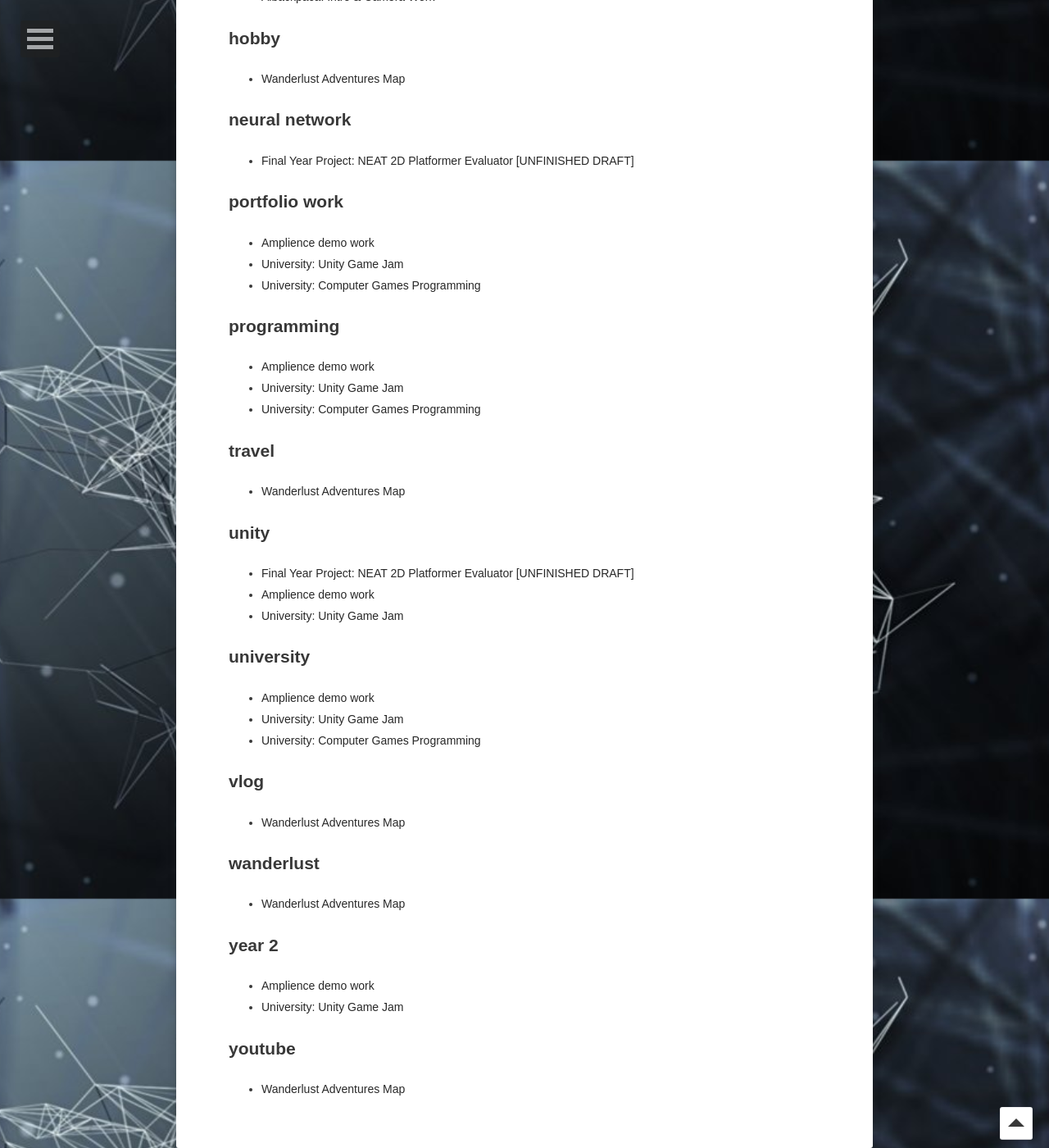
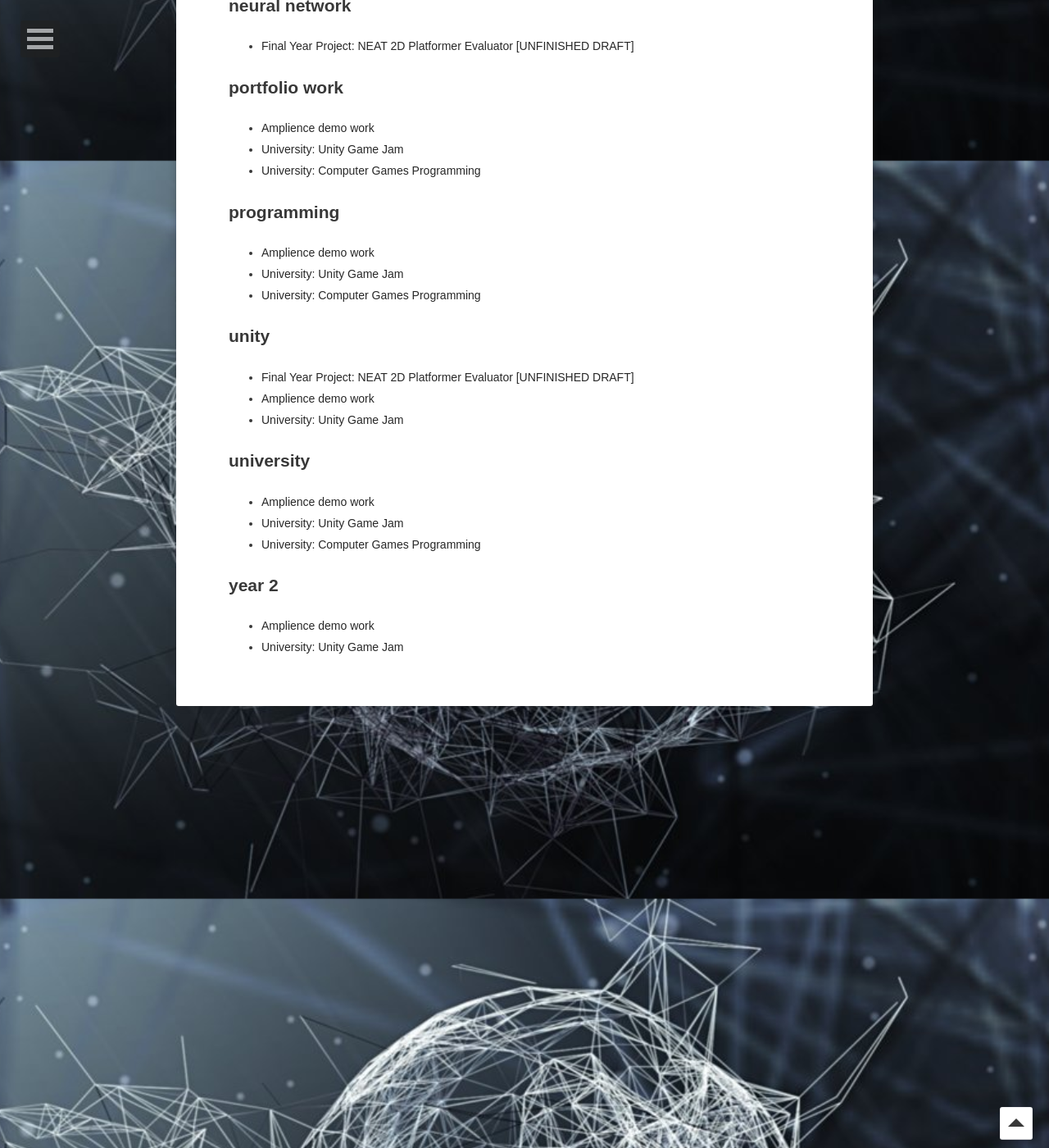
Before and after one commit to WearyWanderer/Website, a Jekyll site: the page built from tags/index.html, in a window 1280 px wide and 1400 px high, scrolled down 1604 px. Shown: the whole window at 82% size. Built offline with Jekyll 4.4.1, drawn with Linux system fonts in a browser that asks for light colours; some web fonts are replaced; some of the changed text lies outside the part shown.

```diff
--- a/_config.yml
+++ b/_config.yml
@@ -38,7 +38,7 @@ github:             WearyWanderer
 stackoverflow:      3376692/wearywanderer   #from a "http://stackoverflow.com/users/123456/username" link
 linkedin:           andrew-ayre-17695773
 instagram:          allthesebitterthings
-email:              n3078472@live.tees.ac.uk
+email:              andrewayregames@live.co.uk
 
 # Gems
 gems:
--- a/_posts/2016-08-08-Wanderlust-Adventures-Map.md
+++ /dev/null
@@ -1,20 +0,0 @@
----
-layout: page-map
-title:  "Wanderlust Adventures Map"
-date:   2016-04-06
-excerpt: "A google map project showing all our journeys so far."
-project: true
-tag:
-- wanderlust
-- travel
-- vlog
-- youtube
-- hobby
-comments: true
----
-
-<div id="map-hider"></div>
-
-<script src="https://rawcdn.githack.com/mholt/PapaParse/master/papaparse.min.js"></script>
-<script src="https://maps.googleapis.com/maps/api/js?key=AIzaSyCHbuEf2rYFmBCxsHOQke07_1IYiTQ2MeI"></script>
-<script src="https://raw.githack.com/WearyWanderer/wearywanderer.github.io/master/assets/js/wanderlustmap.js"></script>
```
